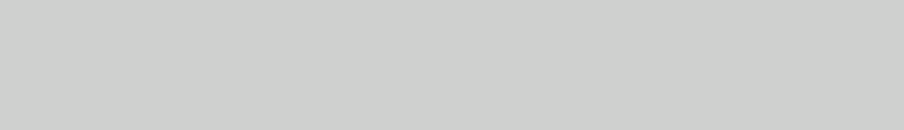
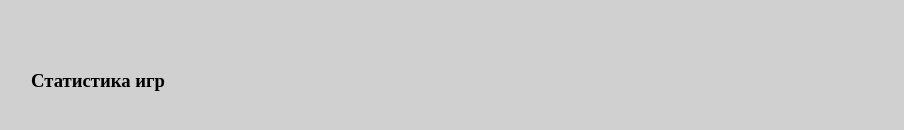
Before and after one commit to kachid/memoji-app, a Vue app: page / in a window 1280 px wide. Shown: the part 608-738 px from the top of the page, without its empty margins (69-973 px from the left). Built offline with nearby package versions, Linux system fonts and the light colour scheme.

Commit message:
add component userid

```diff
--- a/src/App.vue
+++ b/src/App.vue
@@ -19,6 +19,9 @@
              :rightPairs="rightPairs"
              >
          </Timer>
+         <UserID>
+             <h3>Hi</h3>
+         </UserID>
          <Modal v-if="showModal"
                 @close="closeWindow"
                 :message="msgBtn"
@@ -32,6 +35,7 @@
 import MainField from './components/MainField.vue'
 import Timer from './components/Timer.vue'
 import Modal from './components/Modal.vue'
+import UserID from './components/UserID.vue'
 
 export default {
   id: 'wrap',
@@ -39,7 +43,8 @@ export default {
   components: {
     MainField,
     Timer,
-    Modal
+    Modal,
+    UserID
   },
   data () {
       return {
--- /dev/null
+++ b/src/components/UserID.vue
@@ -0,0 +1,37 @@
+<template>
+    <div class="user-wrapper">
+        <header>
+            <h3>Статистика игр</h3>
+        </header>
+    </div>
+</template>
+
+<script>
+export default {
+  name: 'UserID',
+  data () {
+      return {
+
+      }
+  },
+  props: {
+
+  },
+  methods: {
+
+  },
+  watch: {
+
+  }
+}
+
+</script>
+
+<!-- Add "scoped" attribute to limit CSS to this component only -->
+<style scoped>
+.user-wrapper {
+    position: fixed;
+    bottom: 100px;
+    left: 100px;
+}
+</style>
```
